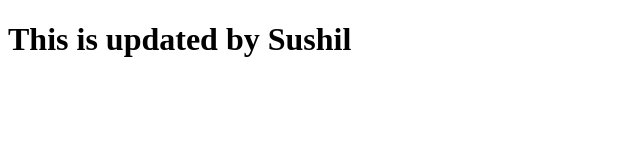
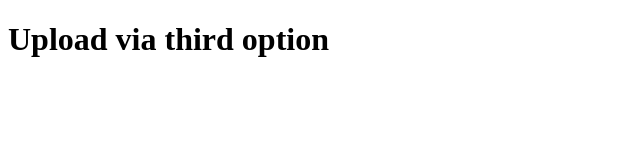
Before and after one commit to Sushil-Tamang2022/GithubMarathon, a plain HTML site: page index.html in a window 1280 px wide. Shown: the whole page, without its empty margins (0-640 px from the left). Drawn offline with Linux system fonts and the light colour scheme.

Commit message:
first commit

```diff
--- a/index.html
+++ b/index.html
@@ -6,6 +6,6 @@
     <title>Document</title>
 </head>
 <body>
-    <h1>This is updated by Sushil</h1>
+    <h1>Upload via third option</h1>
 </body>
 </html>
```
Also changed, not shown: 1 other file.
